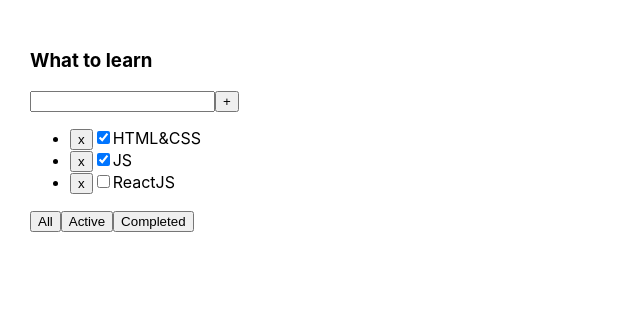
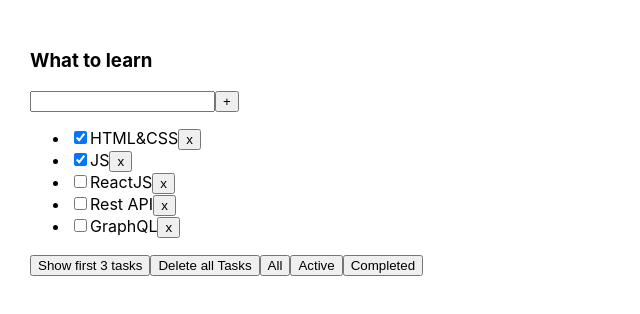
Before and after one commit to LDS196/1-todolist, a React (Create React App) app: page / in a window 1280 px wide. Shown: the top 314 px of the page, without its empty margins (0-640 px from the left). Built offline with nearby package versions, Linux system fonts and the light colour scheme.

Commit message:
refactor component

```diff
--- a/src/App.tsx
+++ b/src/App.tsx
@@ -1,51 +1,130 @@
 import React, {useState} from 'react';
 import './App.css';
 import {Todolist} from './Todolist';
-export type filterType = 'All' | 'Active' | 'Completed';
+
+export type FilterValuesType = "all" | "active" | "completed"|
+    "Delete all Tasks"|'Show first 3 tasks';
+
+//Hi guys!
+//1. Let's create a 'DELETE ALL TASKS' button, and place it above the filter buttons
+//Clicking the button removes all tasks
+//2. Let's create a fourth filter button-if you click it, the first three tasks will be displayed
+//3. Relocate everything associated with  filters to the Todolist.tsx component. Make it work
+//
+// let [filter, setFilter] = useState<FilterValuesType>("all");
+//
+// let tasksForTodolist = tasks;
+//
+// if (filter === "active") {
+//     tasksForTodolist = tasks.filter(t => t.isDone === false);
+// }
+// if (filter === "completed") {
+//     tasksForTodolist = tasks.filter(t => t.isDone === true);
+// }
+//
+// function changeFilter(value: FilterValuesType) {
+//     setFilter(value);
+// }
+
 function App() {
-
-    // let tasks = [
-    //     {id: 1, title: "HTML&CSS", isDone: true},
-    //     {id: 2, title: "JS", isDone: true},
-    //     {id: 3, title: "ReactJS", isDone: false}
-    // ]
 
     let [tasks, setTasks] = useState([
         {id: 1, title: "HTML&CSS", isDone: true},
         {id: 2, title: "JS", isDone: true},
-        {id: 3, title: "ReactJS", isDone: false}
-    ])
+        {id: 3, title: "ReactJS", isDone: false},
+        {id: 4, title: "Rest API", isDone: false},
+        {id: 5, title: "GraphQL", isDone: false},
+    ]);
 
-
-    const [filteredTasks,setFilteredTasks]= useState('All')
-
-    let tasksFilter = (filterValue: string) => {
-        setFilteredTasks((filterValue))
-    }
-    let durschlag = tasks
-
-    if (filteredTasks === 'Completed') {
-        durschlag = tasks.filter((el) => el.isDone)
-    }
-    if (filteredTasks === 'Active') {
-        durschlag = tasks.filter((el) => !el.isDone)
+    function removeTask(id: number) {
+        let filteredTasks = tasks.filter(t => t.id != id);
+        setTasks(filteredTasks);
     }
 
-    const removeTasks = (id: number) => {
-        setTasks(tasks.filter((el) => el.id !== id))
-    }
-
+    // let [filter, setFilter] = useState<FilterValuesType>("all");
+    //
+    // let tasksForTodolist = tasks;
+    //
+    // if (filter === "active") {
+    //     tasksForTodolist = tasks.filter(t => t.isDone === false);
+    // }
+    // if (filter === "completed") {
+    //     tasksForTodolist = tasks.filter(t => t.isDone === true);
+    // }
+    //
+    // function changeFilter(value: FilterValuesType) {
+    //     setFilter(value);
+    // }
 
     return (
         <div className="App">
             <Todolist title="What to learn"
-                      tasks={durschlag}
-                      removeTasks={removeTasks}
-                      tasksFilter={tasksFilter}
-            />
-
+                      tasks={tasks}
+                      removeTask={removeTask}
+                      // changeFilter={changeFilter}
+             />
         </div>
     );
 }
 
 export default App;
+
+
+//-------------------------------------------------------------------------
+
+// import React, {useState} from 'react';
+// import './App.css';
+// import {Todolist} from './Todolist';
+//
+//
+// export type FilterValuesType = "all" | "active" | "completed" | "three";
+//
+// function App() {
+//
+//     let [tasks, setTasks] = useState([
+//         {id: 1, title: "HTML&CSS", isDone: true},
+//         {id: 2, title: "JS", isDone: true},
+//         {id: 3, title: "ReactJS", isDone: false},
+//         {id: 4, title: "Rest API", isDone: false},
+//         {id: 5, title: "GraphQL", isDone: false},
+//     ]);
+//
+//     const deleteAllTasks = () => {
+//         setTasks([])
+//     }
+//
+//     function removeTask(id: number) {
+//         let filteredTasks = tasks.filter(t => t.id != id);
+//         setTasks(filteredTasks);
+//     }
+//
+//     // let [filter, setFilter] = useState<FilterValuesType>("all");
+//     //
+//     // let tasksForTodolist = tasks;
+//     //
+//     // if (filter === "active") {
+//     //     tasksForTodolist = tasks.filter(t => t.isDone === false);
+//     // }
+//     // if (filter === "completed") {
+//     //     tasksForTodolist = tasks.filter(t => t.isDone === true);
+//     // }
+//     //
+//     // function changeFilter(value: FilterValuesType) {
+//     //     setFilter(value);
+//     // }
+//
+//     return (
+//         <div className="App">
+//             <Todolist
+//                 title="What to learn"
+//                 tasks={tasks}
+//                 removeTask={removeTask}
+//                 //changeFilter={changeFilter}
+//                 deleteAllTasks={deleteAllTasks}
+//
+//             />
+//         </div>
+//     );
+// }
+//
+// export default App;
--- a/src/Todolist.tsx
+++ b/src/Todolist.tsx
@@ -1,5 +1,5 @@
-import React from 'react';
-import {filterType} from "./App";
+import React, {useState} from 'react';
+import {FilterValuesType} from './App';
 
 type TaskType = {
     id: number
@@ -8,38 +8,152 @@
 }
 
 type PropsType = {
-    title: string,
-    tasks: Array<TaskType>,
-    removeTasks: (id: number) => void,
-    tasksFilter:(filterValue:filterType) => void,
-
+    title: string
+    tasks: Array<TaskType>
+    removeTask: (taskId: number) => void
+    // changeFilter: (value: FilterValuesType) => void
 }
 
 export function Todolist(props: PropsType) {
-    return <div>
+    let [filter, setFilter] = useState<FilterValuesType>("all");
+
+    let tasksForTodolist = props.tasks;
+
+    if (filter === "active") {
+        tasksForTodolist = props.tasks.filter(t => !t.isDone);
+    }
+    if (filter === "completed") {
+        tasksForTodolist = props.tasks.filter(t => t.isDone);
+    }
+    if(filter === "Delete all Tasks" ){
+        tasksForTodolist = props.tasks.filter(t => t.id < 0);
+    }
+    if(filter === "Show first 3 tasks" ){
+        tasksForTodolist = props.tasks.filter(t => t.id < 4 );
+    }
+
+    function changeFilter(value: FilterValuesType) {
+        setFilter(value);
+    }
+    function deleteAllTasks(value: FilterValuesType){
+        setFilter(value)
+    }
+    function showFirstThreeTasks(value: FilterValuesType){
+        setFilter(value)
+    }
+return (
+    <div>
         <h3>{props.title}</h3>
         <div>
             <input/>
             <button>+</button>
         </div>
         <ul>
-            {props.tasks.map((t) => {
-                return (
-                    <li key={t.id}>
-                        <button onClick={() => {
-                            props.removeTasks(t.id)}}>x</button>
-                        <input type="checkbox" checked={t.isDone}/>
-                        <span>{t.title}</span>
-
-                    </li>
-                )
-            })}
-
+            {
+                tasksForTodolist.map(t => <li key={t.id}>
+                    <input type="checkbox" checked={t.isDone}/>
+                    <span>{t.title}</span>
+                    <button onClick={() => {
+                        props.removeTask(t.id)
+                    }}>x
+                    </button>
+                </li>)
+            }
         </ul>
         <div>
-            <button onClick={()=>{props.tasksFilter('All')}}>All</button>
-            <button onClick={()=>{props.tasksFilter('Active')}}>Active</button>
-            <button onClick={()=>{props.tasksFilter('Completed')}}>Completed</button>
+            <button onClick={()=>{showFirstThreeTasks('Show first 3 tasks')}}>Show first 3 tasks</button>
+            <button onClick={()=> {
+                deleteAllTasks("Delete all Tasks")
+            }}>Delete all Tasks</button>
+            <button onClick={() => {
+                changeFilter("all")
+            }}>
+                All
+            </button>
+            <button onClick={() => {
+                changeFilter("active")
+            }}>
+                Active
+            </button>
+            <button onClick={() => {
+                changeFilter("completed")
+            }}>
+                Completed
+            </button>
         </div>
     </div>
+)
 }
+
+
+//------------------------------------------------------------------------------------------------
+
+// import React, {useState} from 'react';
+// import {FilterValuesType} from './App';
+//
+// type TaskType = {
+//     id: number
+//     title: string
+//     isDone: boolean
+// }
+//
+// type PropsType = {
+//     title: string
+//     tasks: Array<TaskType>
+//     removeTask: (taskId: number) => void
+//     //changeFilter: (value: FilterValuesType) => void
+//     deleteAllTasks:()=>void
+// }
+//
+// export function Todolist(props: PropsType) {
+//
+//     let [filter, setFilter] = useState<FilterValuesType>("all");
+//
+//     let tasksForTodolist = props.tasks;
+//
+//     if (filter === "three") {
+//         tasksForTodolist = props.tasks.filter(t => t.id<4);
+//     }
+//     if (filter === "active") {
+//         tasksForTodolist = props.tasks.filter(t => t.isDone === false);
+//     }
+//     if (filter === "completed") {
+//         tasksForTodolist = props.tasks.filter(t => t.isDone === true);
+//     }
+//
+//     function changeFilter(value: FilterValuesType) {
+//         setFilter(value);
+//     }
+//
+//     return <div>
+//         <h3>{props.title}</h3>
+//         <div>
+//             <input/>
+//             <button>+</button>
+//         </div>
+//         <ul>
+//             {
+//                 tasksForTodolist.map(t => <li key={t.id}>
+//                     <input type="checkbox" checked={t.isDone}/>
+//                     <span>{t.title}</span>
+//                     <button onClick={ () => { props.removeTask(t.id) } }>x</button>
+//                 </li>)
+//             }
+//         </ul>
+//         <button onClick={()=>props.deleteAllTasks()}>DELETE ALL TASKS</button>
+//         <div>
+//             <button onClick={ () => { changeFilter("three") } }>
+//                 Give me the first three
+//             </button>
+//             <button onClick={ () => { changeFilter("all") } }>
+//                 All
+//             </button>
+//             <button onClick={ () => { changeFilter("active") } }>
+//                 Active
+//             </button>
+//             <button onClick={ () => { changeFilter("completed") } }>
+//                 Completed
+//             </button>
+//         </div>
+//     </div>
+// }
```
